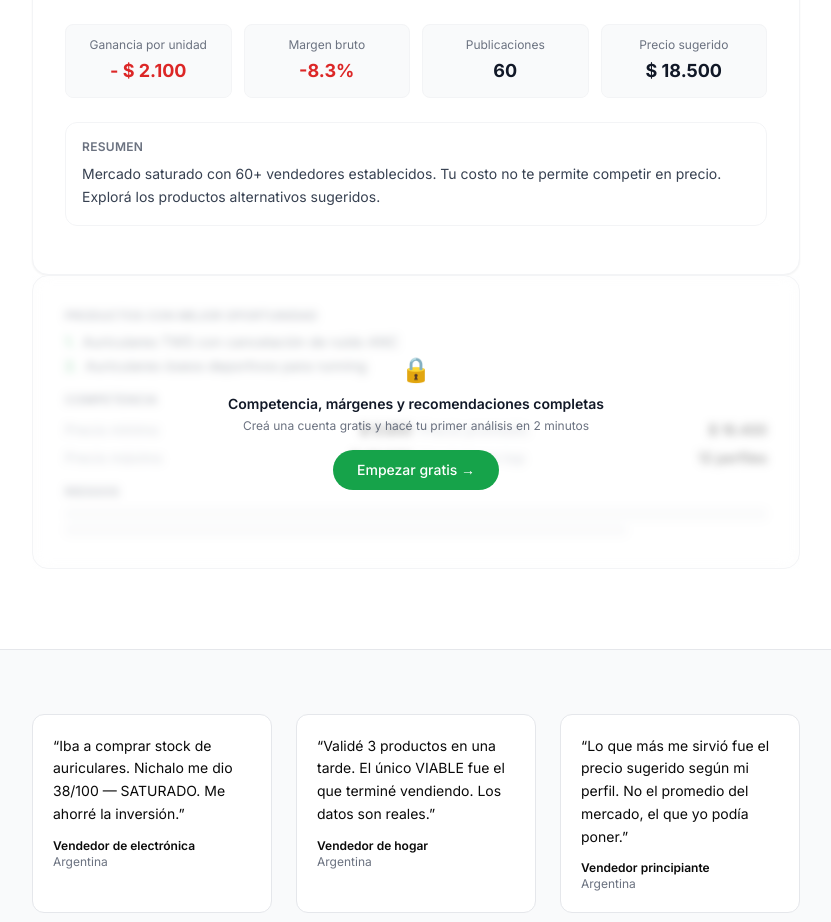
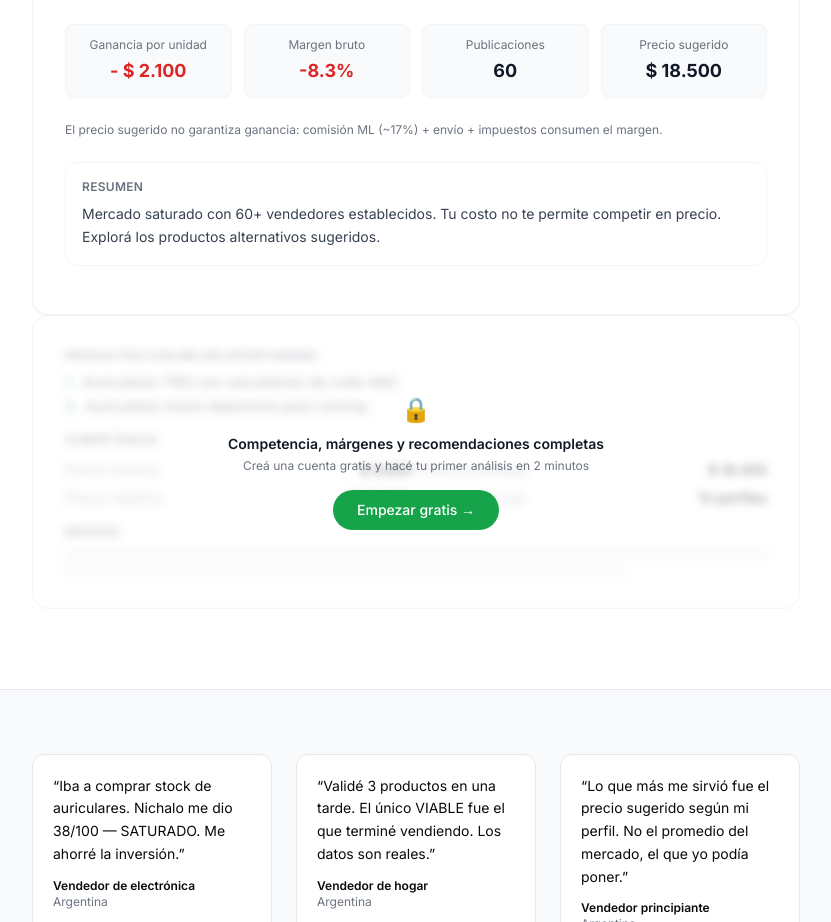
Before and after one commit to caudalproject/nichalo, a Next.js app: page / in a window 1280 px wide. Shown: the part 1700-2622 px from the top of the page, without its empty margins (224-1055 px from the left). Built offline with nearby package versions, Linux system fonts and the light colour scheme; no server answers.

Commit message:
fix: agregar explicación de costos en demo estático de landing

```diff
--- a/app/page.tsx
+++ b/app/page.tsx
@@ -233,6 +233,10 @@ export default async function LandingPage() {
                     </div>
                   ))}
                 </div>
+
+                <p className="text-xs text-gray-500 mb-6">
+                  El precio sugerido no garantiza ganancia: comisión ML (~17%) + envío + impuestos consumen el margen.
+                </p>
 
                 {/* Resumen visible */}
                 <div className="rounded-xl border border-gray-100 p-4 mb-4">
```
